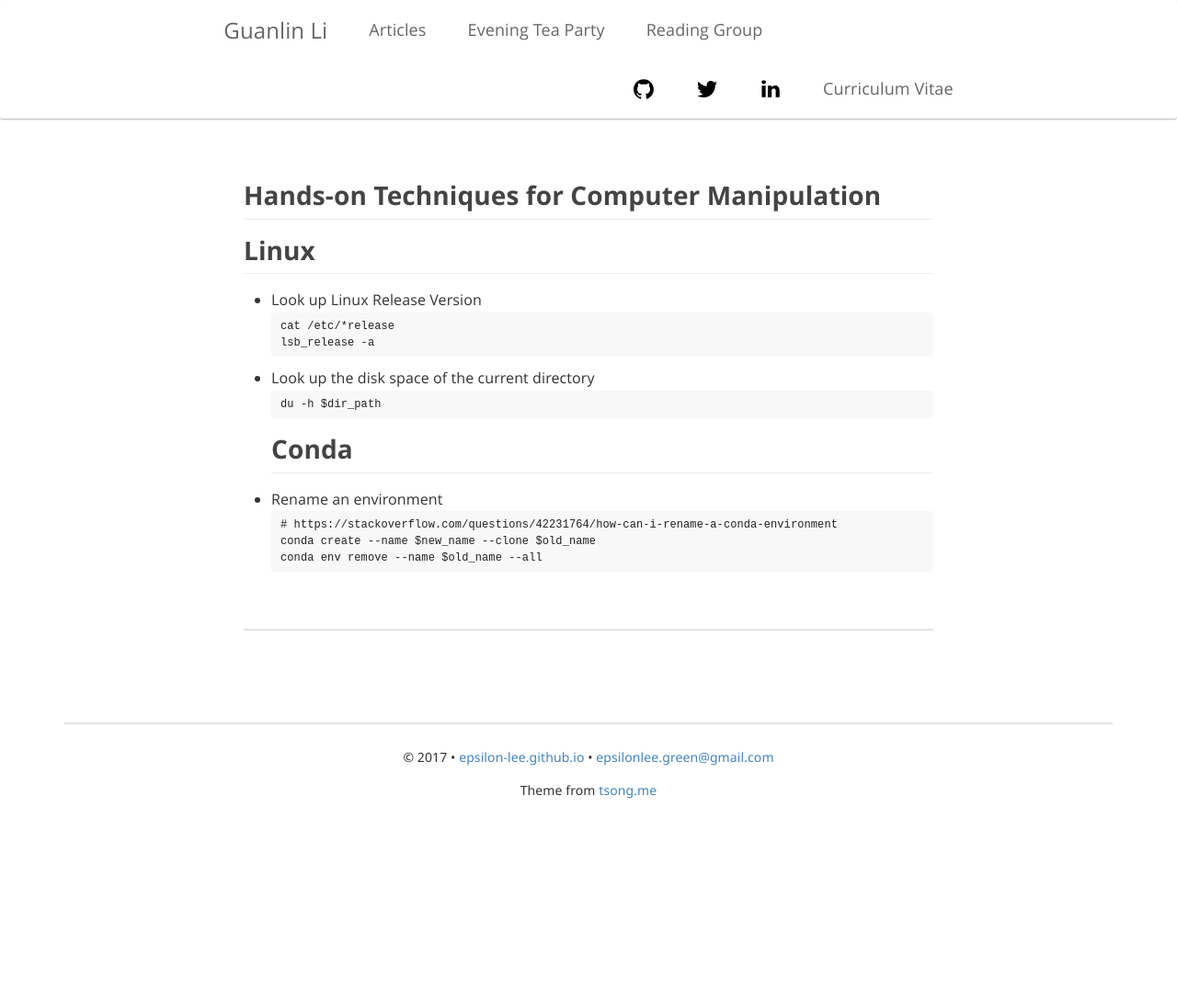
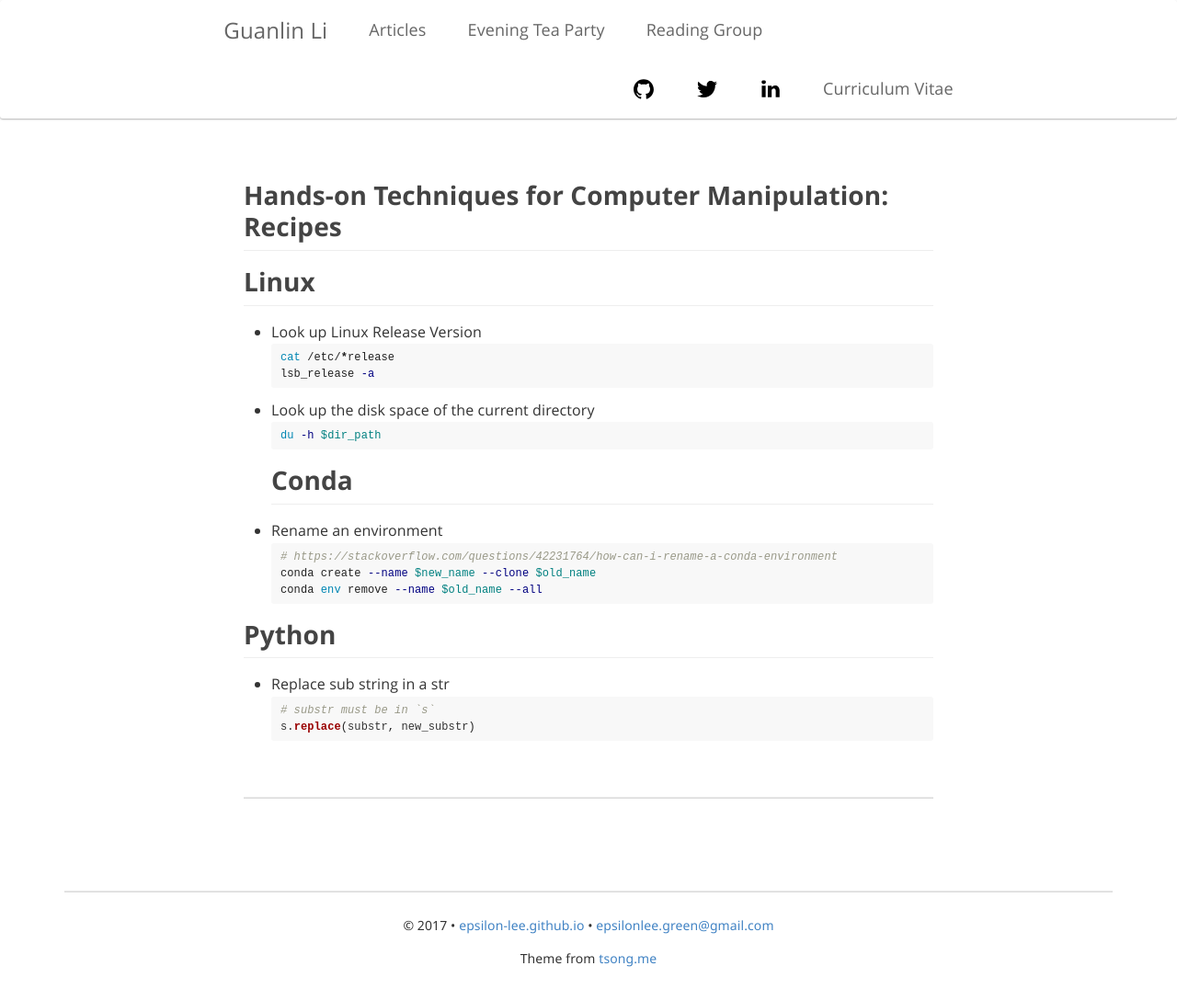
Before and after one commit to Epsilon-Lee/Epsilon-Lee.github.io, a Jekyll site: the page built from _posts/notes/2018-09-18-Hands-on-Techniques.md, in a window 1280 px wide. Shown: the whole page at 92% size. Built offline with Jekyll 4.4.1, drawn with Linux system fonts in a browser that asks for light colours; nearby versions of some CDN libraries; some web fonts are replaced; comment, search, counter and statistics services are not loaded; before the commit the page ends 905 px from its top, so only the background shows below that.

Commit message:
Python recipe: str replace

````diff
--- a/_posts/notes/2018-09-18-Hands-on-Techniques.md
+++ b/_posts/notes/2018-09-18-Hands-on-Techniques.md
@@ -1,6 +1,6 @@
 ---
 layout: post
-title: "Hands-on Techniques for Computer Manipulation"
+title: "Hands-on Techniques for Computer Manipulation: Recipes"
 author: Guanlin Li
 tag: notes
 ---
@@ -8,19 +8,27 @@ tag: notes
 ## Linux
 
 - Look up Linux Release Version
-```
+```bash
 cat /etc/*release
 lsb_release -a
 ```
 - Look up the disk space of the current directory
-```
+```bash
 du -h $dir_path
 ```
 ## Conda
 
 - Rename an environment
-```
+```bash
 # https://stackoverflow.com/questions/42231764/how-can-i-rename-a-conda-environment
 conda create --name $new_name --clone $old_name
 conda env remove --name $old_name --all
 ```
+
+## Python
+
+- Replace sub string in a str
+```python
+# substr must be in `s`
+s.replace(substr, new_substr)
+```
````
